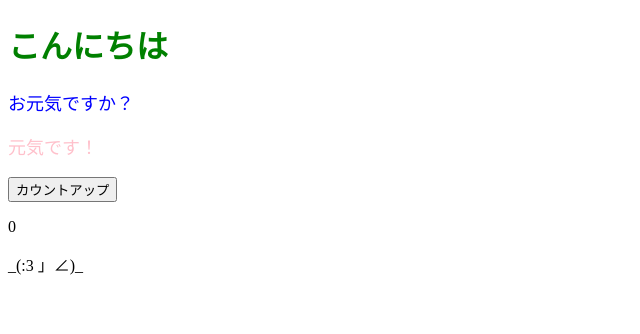
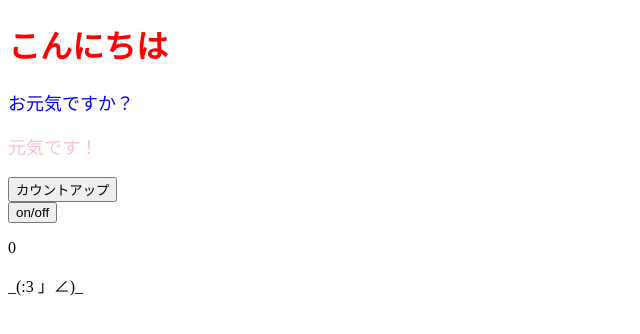
Before and after one commit to sakuisa/react-fast, a React (Create React App) app: page / in a window 1280 px wide. Shown: the top 334 px of the page, without its empty margins (0-640 px from the left). Built offline with nearby package versions, Linux system fonts and the light colour scheme.

Commit message:
Update 3 files

```diff
--- a/src/App.jsx
+++ b/src/App.jsx
@@ -2,18 +2,27 @@ import React, { useState } from "react";
 import ColofulMessage from "./components/ColorfulMessage";
 
 const App = () => {
+  console.log("最初");
+  const [num, setNum] = useState(0);
+  const [faceShowFlag, setFaceShowFlag] = useState(true);
+
   const onClickCountUp = () => {
     setNum(num + 1);
   };
-  const [num, setNum] = useState(0);
+  const onClickSwitchShowFlag = () => {
+    setFaceShowFlag(!faceShowFlag);
+  };
+
   return (
     <>
-      <h1 style={{ color: "green" }}>こんにちは</h1>
+      <h1 style={{ color: "red" }}>こんにちは</h1>
       <ColofulMessage color="blue">お元気ですか？</ColofulMessage>
       <ColofulMessage color="pink">元気です！</ColofulMessage>
       <button onClick={onClickCountUp}>カウントアップ</button>
+      <br />
+      <button onClick={onClickSwitchShowFlag}>on/off</button>
       <p>{num}</p>
-      <p>_(:3 」∠)_</p>
+      {faceShowFlag && <p>_(:3 」∠)_</p>}
     </>
   );
 };
--- a/src/components/ColorfulMessage.jsx
+++ b/src/components/ColorfulMessage.jsx
@@ -1,10 +1,11 @@
 import React from "react";
 
 const ColorfulMesseage = (props) => {
+  console.log("カラフル");
   const { color, children } = props;
   const contentStyle = {
     color: color,
-    fontSize: "18px"
+    fontSize: "18px",
   };
   return <p style={contentStyle}>{children}</p>;
 };
```
Also changed, not shown: 1 other file (tests, documents, lock files or other folders).
